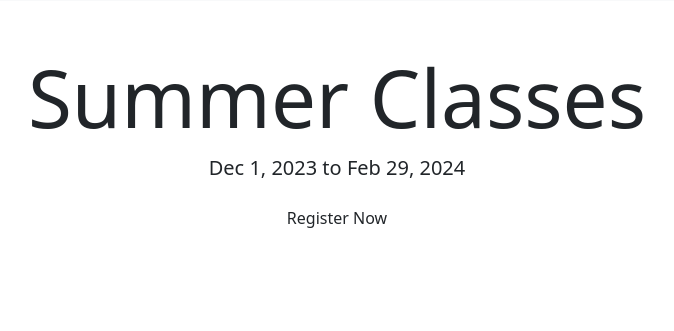
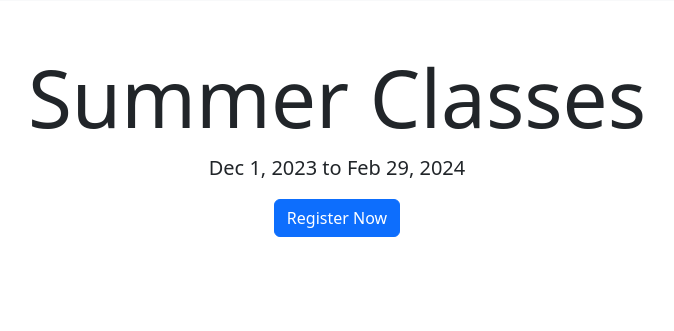
Before and after one commit to xybelle/cs50x-final, a Flask app: page /classes in a window 1280 px wide. Shown: the part 55-386 px from the top of the page, without its empty margins (303-977 px from the left). Run offline with Flask 3, Linux system fonts and the light colour scheme; some libraries are stand-ins or nearby versions.

Commit message:
Fri, Feb 2, 2024, 3:57 AM +08:00

```diff
--- a/project/GDS/templates/classes.html
+++ b/project/GDS/templates/classes.html
@@ -3,9 +3,7 @@
 {% block header %}
   <h1 class="display-1">Summer Classes</h1>
   <p class="lead">Dec 1, 2023 to Feb 29, 2024</p>
-  <form>
-    <button type="button" class="btn" href="/register">Register Now</button>
-  </form>
+  <a href="/register" class="btn btn-primary">Register Now</a>
 
 {% endblock %}
 
```
